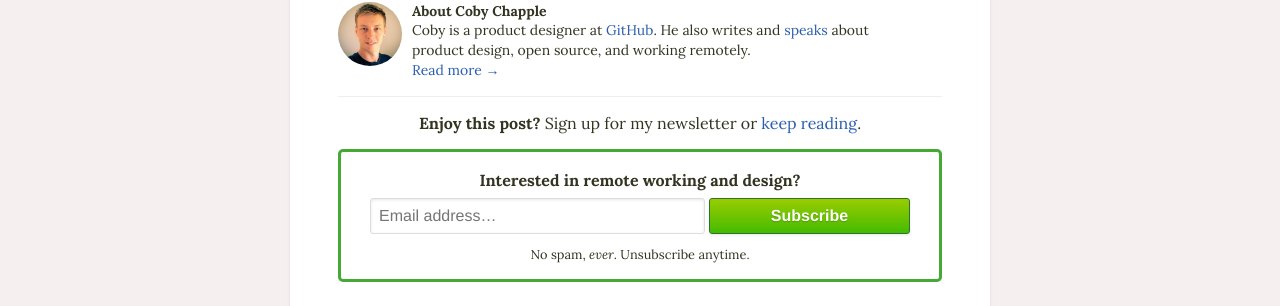
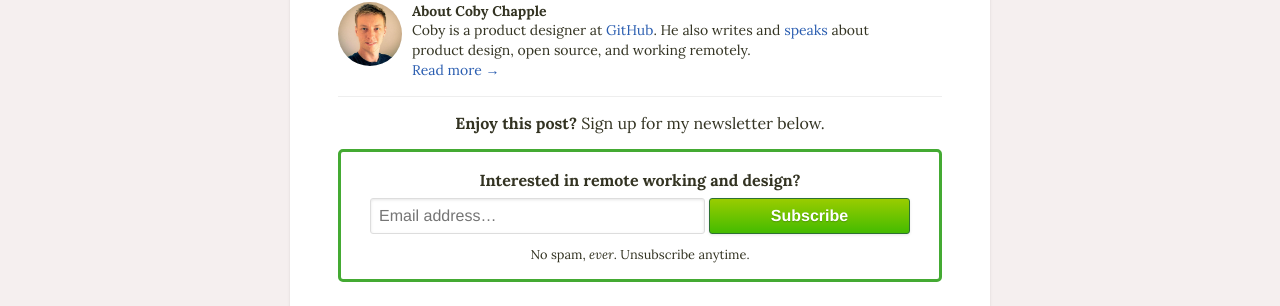
Before and after one commit to cobyism/archived-cobyism.github.io, a Jekyll site: the page built from _posts/2015-01-02-being-proud-of-your-past-work.md, in a window 1280 px wide. Shown: the part 994-1300 px from the top of the page. Built offline with Jekyll 4.4.1, drawn with Linux system fonts in a browser that asks for light colours; nearby versions of some CDN libraries; Markdown is read by kramdown in place of the engine named in the settings; comment, search, counter and statistics services are not loaded.

Commit message:
Update post.html

```diff
--- a/_layouts/post.html
+++ b/_layouts/post.html
@@ -26,7 +26,7 @@ is_post: true
 
   <div class="post-footer clear">
     <strong>Enjoy this post?</strong>
-    Sign up for my newsletter or <a href="{{ site.baseurl }}writing/">keep reading</a>.
+    Sign up for my newsletter below.
   </div>
 
 </article>
```
